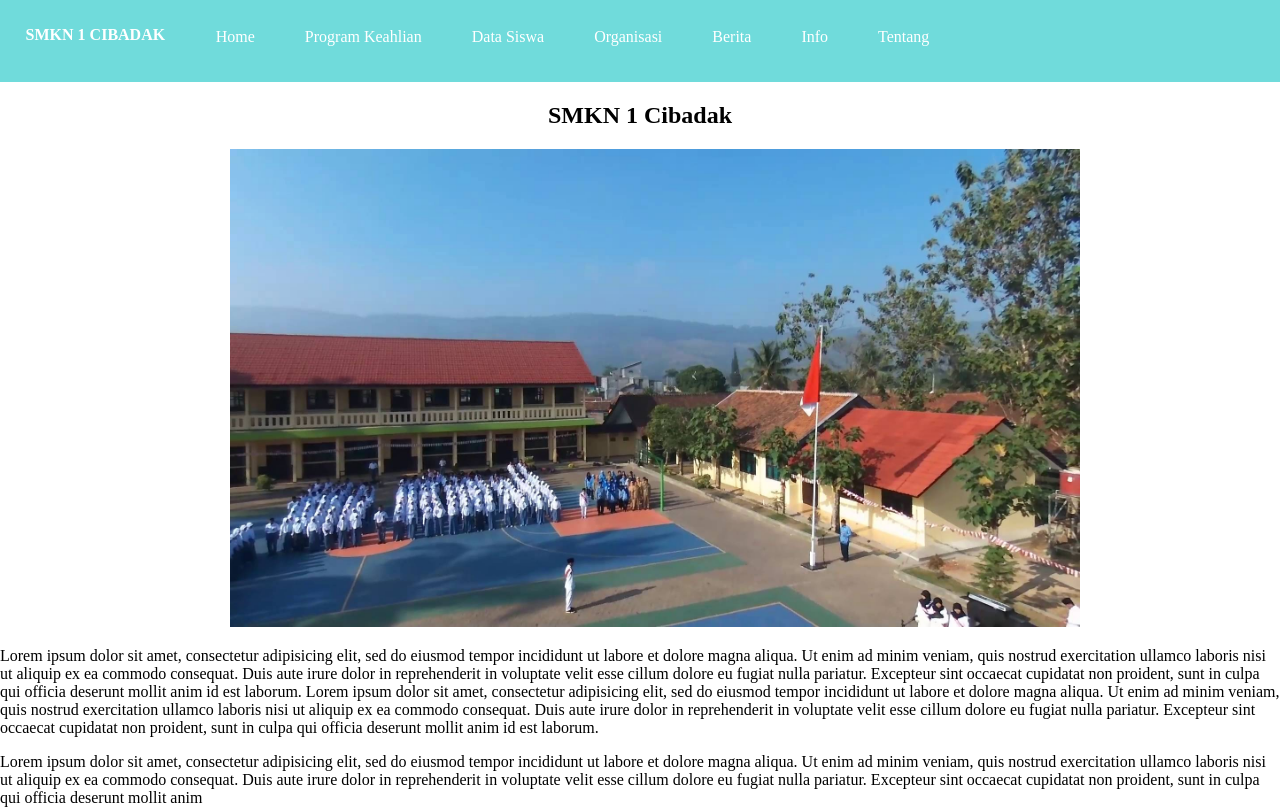
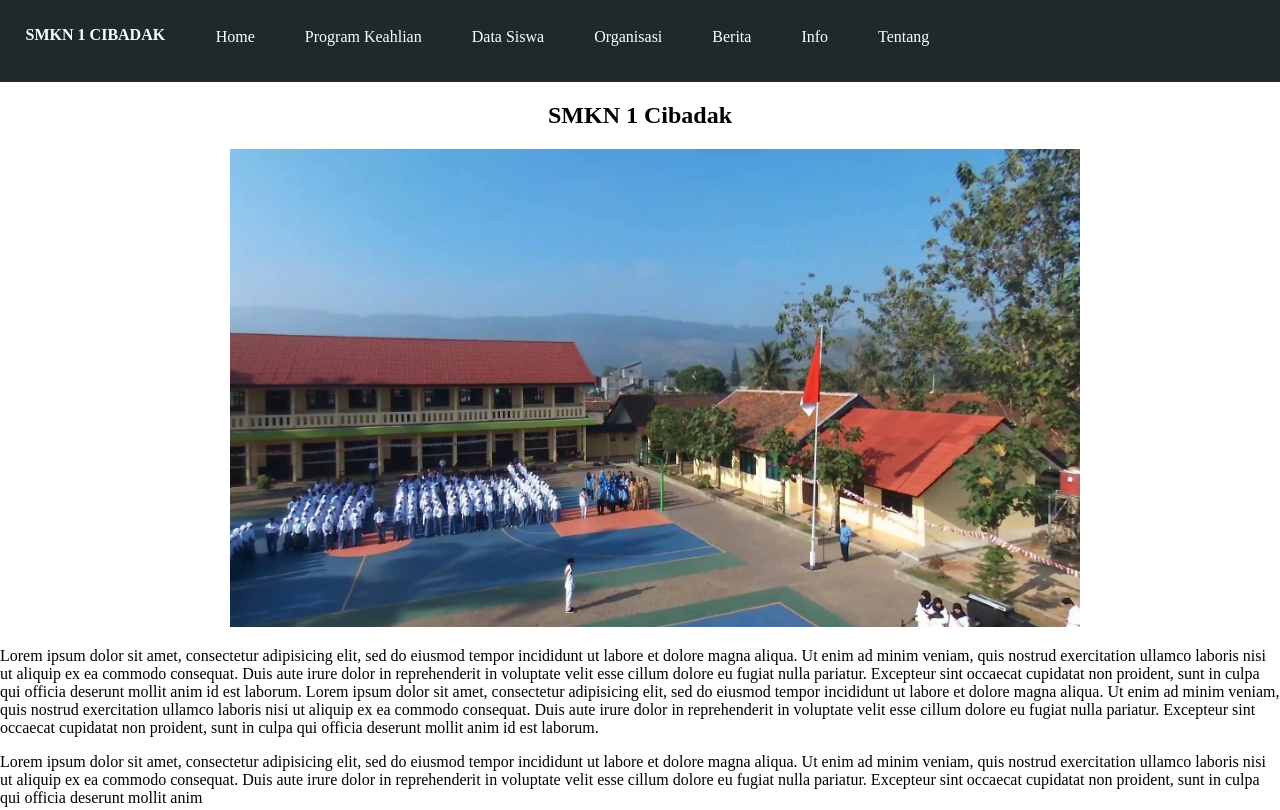
Before and after one commit to tengkujuansyah/utswebtengku, a plain HTML site: page index.html in a window 1280 px wide. Shown: the top 810 px of the page. Drawn offline with Linux system fonts and the light colour scheme.

Commit message:
Update style.css

```diff
--- a/style.css
+++ b/style.css
@@ -15,7 +15,7 @@ body {
 }
 .menu {
 	background: #fff;
-	background-color: #70dbdb;
+	background-color: #1f282b;
 	padding: 1%;
 	color:#0d0d0d;
 }
```
